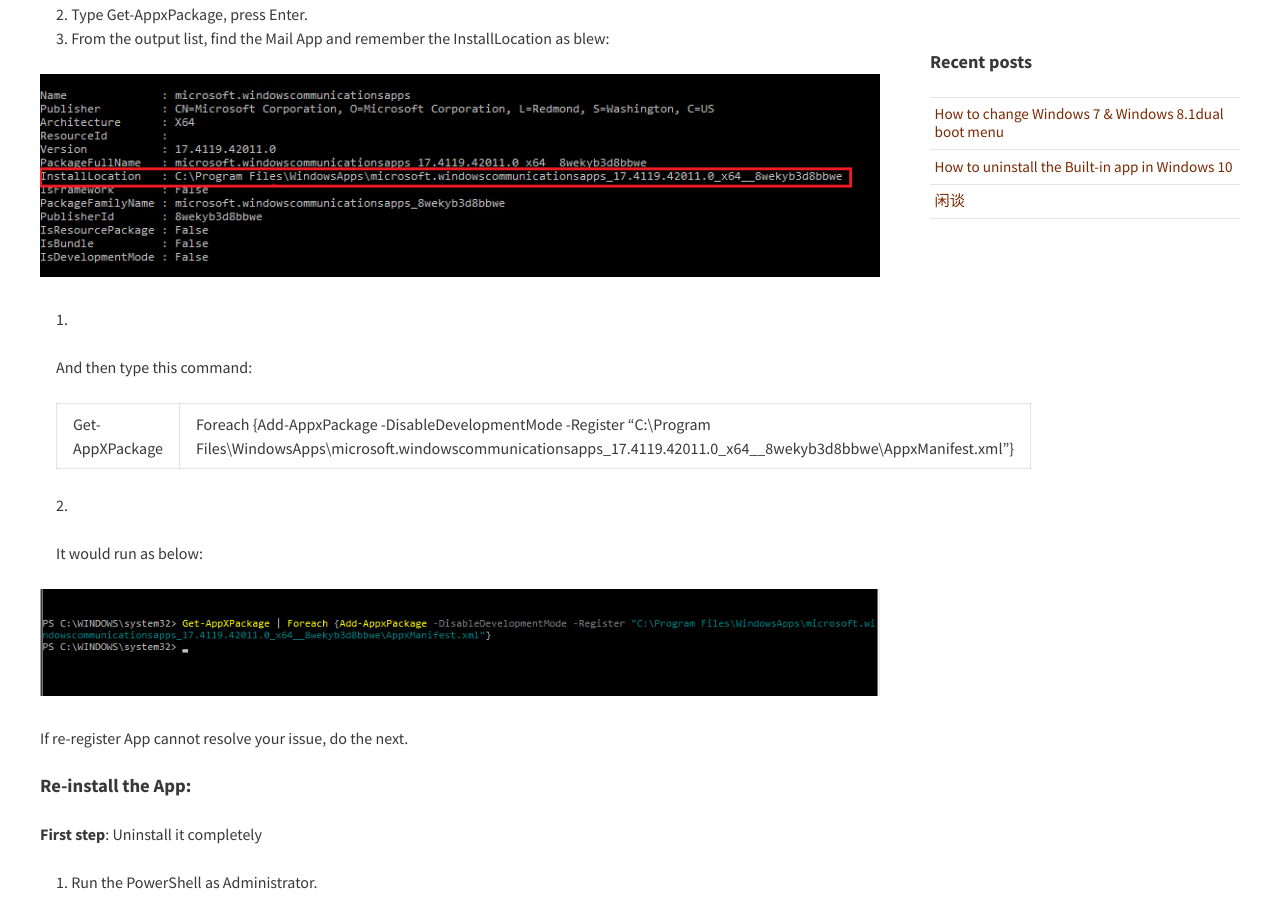
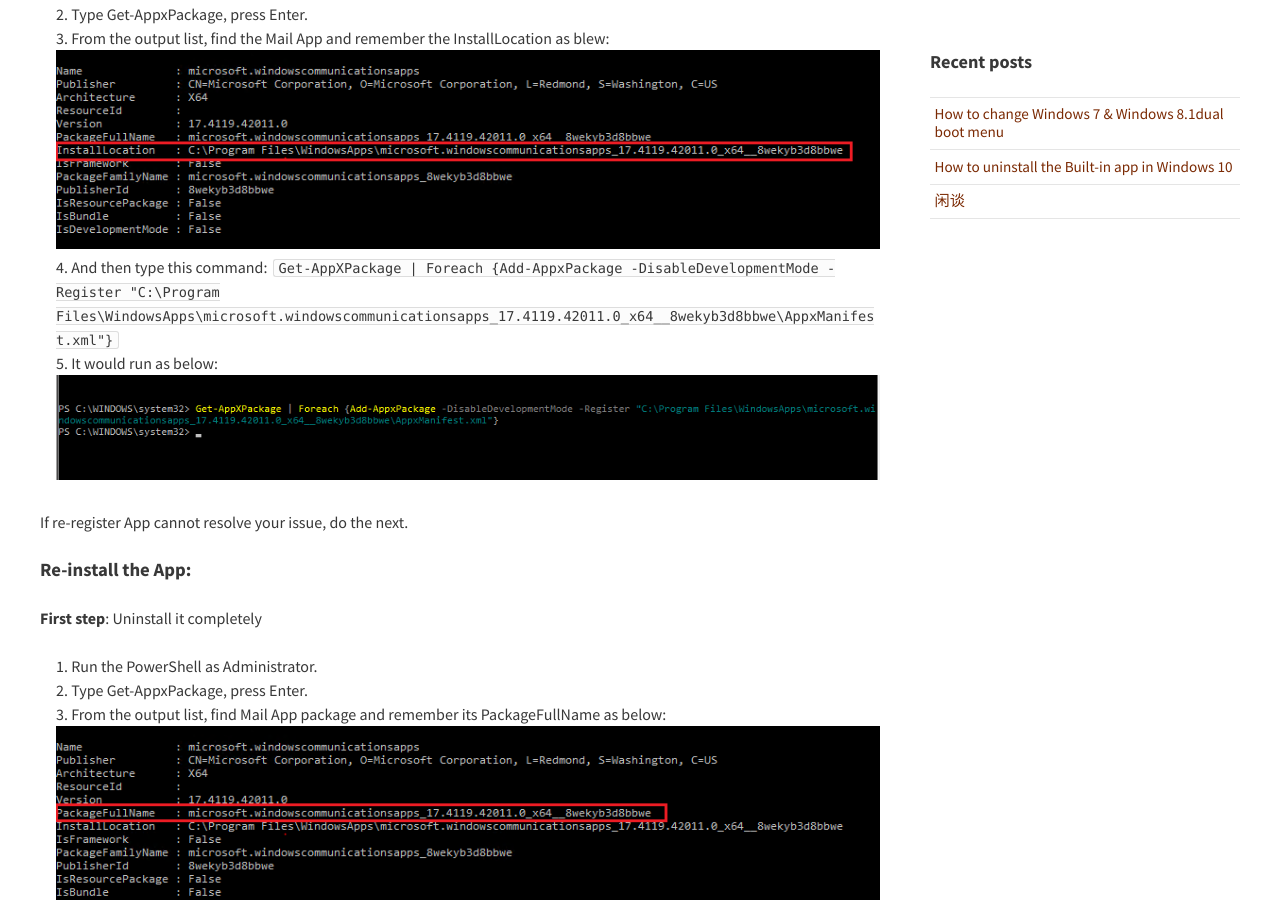
Before and after one commit to JamborYao/blog, a Jekyll site: the page built from _posts/2017-04-04-uninstall-bulidin-windows10.md, in a window 1280 px wide and 900 px high, scrolled down 718 px. Built offline with Jekyll 4.4.1, drawn with Linux system fonts in a browser that asks for light colours; nearby versions of some CDN libraries; comment, search, counter and statistics services are not loaded.

Commit message:
add karen first article

```diff
--- a/_posts/2017-04-04-uninstall-bulidin-windows10.md
+++ b/_posts/2017-04-04-uninstall-bulidin-windows10.md
@@ -19,16 +19,11 @@ Re-register this App:
 1.	Run the PowerShell as Administrator.
 2.	Type Get-AppxPackage, press Enter.
 3.	From the output list, find the Mail App and remember the InstallLocation as blew:
-
-![](/images/blog/2017-04-04/install-location.png)
-
+ 	![](/images/blog/2017-04-04/install-location.png)
 4.	And then type this command:
-
-    Get-AppXPackage | Foreach {Add-AppxPackage -DisableDevelopmentMode -Register "C:\Program Files\WindowsApps\microsoft.windowscommunicationsapps_17.4119.42011.0_x64__8wekyb3d8bbwe\AppxManifest.xml"}
-
+    `Get-AppXPackage | Foreach {Add-AppxPackage -DisableDevelopmentMode -Register "C:\Program Files\WindowsApps\microsoft.windowscommunicationsapps_17.4119.42011.0_x64__8wekyb3d8bbwe\AppxManifest.xml"}`
 5.	It would run as below:
-
-![](/images/blog/2017-04-04/get-apppackage.png)
+	![](/images/blog/2017-04-04/get-apppackage.png)
 
 
 
@@ -41,15 +36,11 @@ If re-register App cannot resolve your issue, do the next.
 1.	Run the PowerShell as Administrator.
 2.	Type Get-AppxPackage, press Enter.
 3.	From the output list, find Mail App package and remember its PackageFullName as below:
-
-![](/images/blog/2017-04-04/package-fullname.png)
+	![](/images/blog/2017-04-04/package-fullname.png)
 4.	And then type the following command:
-
-    Remove-Appxpackage –Package microsoft.windowscommunicationsapps_17.4119.42011.0_x64__8wekyb3d8bbwe
-
+    `Remove-Appxpackage –Package microsoft.windowscommunicationsapps_17.4119.42011.0_x64__8wekyb3d8bbwe`
 5.	It would run as below:
-
-![](/images/blog/2017-04-04/remove-apppackage.png)
+	![](/images/blog/2017-04-04/remove-apppackage.png)
 
 >Note: After running this command in Windows Insider Preview 10074 build, the Mail icon still appear in the App list and start menu. However, you cannot click to launch it. Just ignore and continue next step.
 
```
